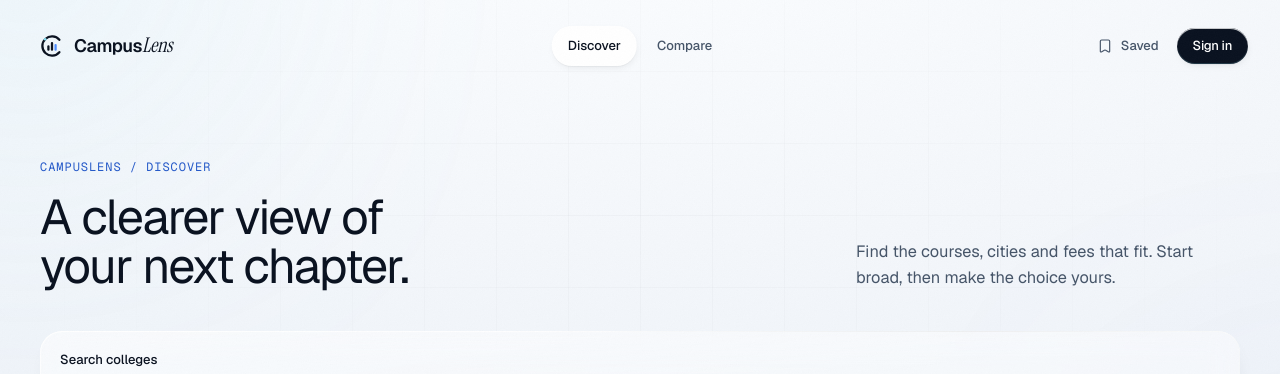
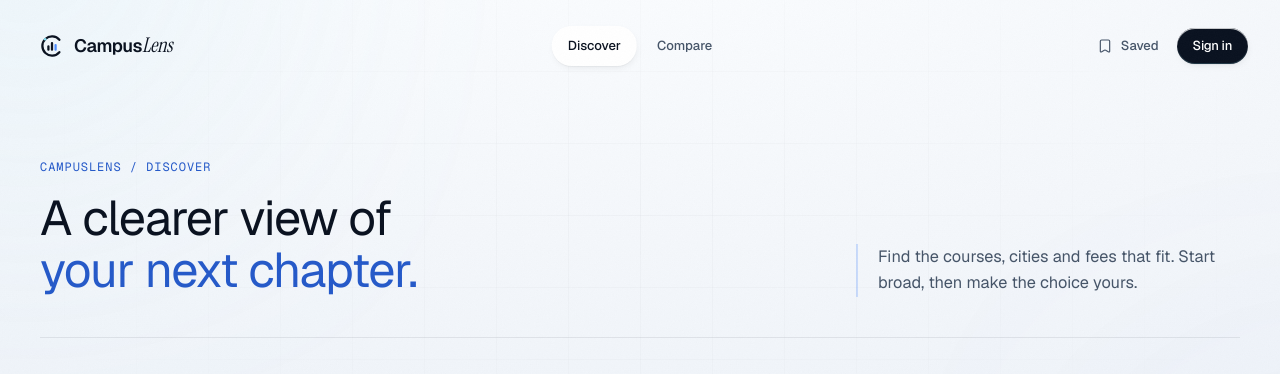
Before and after one commit to safwanshk11/CampusLens, a Next.js app: page /discover in a window 1280 px wide. Shown: the top 374 px of the page. Built offline with nearby package versions, Linux system fonts and the light colour scheme; no server answers.

Commit message:
style: refine discovery cards and comparison surfaces

```diff
--- a/src/app/(product)/compare/page.tsx
+++ b/src/app/(product)/compare/page.tsx
@@ -85,7 +85,7 @@ export default async function ComparePage({ searchParams }: Props) {
     label: string,
     get: (college: (typeof values)[number]) => React.ReactNode,
   ) => (
-    <div className="grid min-w-[44rem] grid-cols-[12rem_repeat(var(--compare-columns),minmax(11rem,1fr))] border-b border-line last:border-b-0">
+    <div className="grid min-w-[44rem] grid-cols-[12rem_repeat(var(--compare-columns),minmax(11rem,1fr))] border-b border-line transition-colors even:bg-azure/[0.025] hover:bg-azure/5 last:border-b-0">
       <div className="sticky left-0 bg-white/95 px-4 py-5 text-label font-medium text-ink-secondary backdrop-blur-sm sm:px-5">
         {label}
       </div>
@@ -105,9 +105,9 @@ export default async function ComparePage({ searchParams }: Props) {
         <ArrowLeft aria-hidden className="size-4" />
         Back to discover
       </ButtonLink>
-      <header className="mb-10">
+      <header className="mb-10 rounded-panel border border-line bg-gradient-to-br from-white/90 to-azure/5 p-6 shadow-glass-1 sm:p-10">
         <p className="eyebrow mb-4 text-azure-ink">CampusLens / Compare</p>
-        <h1 className="text-display-page">See the differences clearly.</h1>
+        <h1 className="max-w-3xl text-display-page leading-[1.08] tracking-tight text-balance">See the differences <span className="text-azure-ink">clearly.</span></h1>
         <p className="mt-4 max-w-2xl text-body text-ink-secondary">
           Aligned facts for the colleges you selected. Fees are annual tuition
           in INR; missing figures stay unavailable.
@@ -121,7 +121,7 @@ export default async function ComparePage({ searchParams }: Props) {
         className="overflow-x-auto rounded-panel border border-line bg-white/55 shadow-glass-1"
         style={{ "--compare-columns": values.length } as React.CSSProperties}
       >
-        <div className="grid min-w-[44rem] grid-cols-[12rem_repeat(var(--compare-columns),minmax(11rem,1fr))] border-b border-line bg-white/65">
+        <div className="grid min-w-[44rem] grid-cols-[12rem_repeat(var(--compare-columns),minmax(11rem,1fr))] border-b border-line bg-gradient-to-b from-azure/5 to-white/80">
           <div className="px-4 py-5 text-label text-ink-tertiary">
             Comparison
           </div>
@@ -135,7 +135,7 @@ export default async function ComparePage({ searchParams }: Props) {
               </div>
               <Link
                 href={`/colleges/${college.slug}`}
-                className="mt-3 block text-lg font-medium tracking-heading text-ink hover:text-azure-ink"
+                className="mt-4 block text-xl leading-snug font-medium tracking-heading text-ink hover:text-azure-ink"
               >
                 {college.name}
               </Link>
--- a/src/app/(product)/discover/page.tsx
+++ b/src/app/(product)/discover/page.tsx
@@ -112,16 +112,16 @@ export default async function DiscoverPage({
   );
   return (
     <Container className="pb-20 pt-36 sm:pt-40">
-      <header className="mb-10 flex flex-wrap items-end justify-between gap-6">
+      <header className="relative mb-10 flex flex-wrap items-end justify-between gap-6 border-b border-line pb-8 sm:pb-10">
         <div>
           <p className="eyebrow mb-4 text-azure-ink">CampusLens / Discover</p>
-          <h1 className="text-display-page text-ink">
+          <h1 className="text-display-page leading-[1.08] tracking-tight text-ink">
             A clearer view of
             <br />
-            your next chapter.
+            <span className="text-azure-ink">your next chapter.</span>
           </h1>
         </div>
-        <p className="max-w-sm text-body text-ink-secondary">
+        <p className="max-w-sm border-l-2 border-azure/25 pl-5 text-body leading-relaxed text-ink-secondary">
           Find the courses, cities and fees that fit. Start broad, then make the
           choice yours.
         </p>
--- a/src/components/discover/college-card.tsx
+++ b/src/components/discover/college-card.tsx
@@ -34,12 +34,12 @@ export function CollegeCard({
       <Card
         surface="solid"
         interactive={college.slug !== "specimen"}
-        className="group/card relative flex h-full cursor-pointer flex-col overflow-hidden transition-shadow duration-(--duration-base) hover:shadow-glass-2"
+        className="group/card relative flex h-full cursor-pointer flex-col overflow-hidden bg-gradient-to-br from-white via-white/95 to-azure/5 transition-shadow duration-(--duration-base) hover:shadow-glass-2"
       >
         <div className="mb-5 flex items-center justify-between gap-3">
           <span
             aria-hidden
-            className="grid size-12 place-items-center rounded-tile bg-azure/10 text-azure-ink"
+            className="grid size-12 place-items-center rounded-tile bg-azure/10 text-azure-ink ring-1 ring-inset ring-azure/10 transition-colors group-hover/card:bg-azure/15"
           >
             <GraduationCap className="size-5" strokeWidth={1.75} />
           </span>
@@ -53,7 +53,7 @@ export function CollegeCard({
         </div>
         <h3
           id={`college-${college.id}`}
-          className="text-xl font-medium tracking-heading text-ink"
+          className="text-xl font-medium leading-snug tracking-heading text-ink transition-colors group-hover/card:text-azure-ink"
         >
           {college.name}
         </h3>
@@ -74,7 +74,7 @@ export function CollegeCard({
           </span>
           {college.isDemo && <Badge tone="accent">Illustrative</Badge>}
         </div>
-        <dl className="mt-6 grid grid-cols-2 gap-4 border-y border-line py-5">
+        <dl className="mt-6 grid grid-cols-2 gap-4 rounded-tile border border-line bg-azure/[0.025] p-4">
           <div>
             <dt className="text-label text-ink-secondary">
               Annual tuition from
--- a/src/components/discover/compare-insights.tsx
+++ b/src/components/discover/compare-insights.tsx
@@ -30,10 +30,11 @@ export function CompareInsights({ slugs }: { slugs: string[] }) {
     }
   }
   return (
-    <Card surface="quiet" className="mb-8">
+    <Card surface="quiet" className="mb-8 border border-azure/15 bg-gradient-to-br from-white/80 to-azure/5">
       <div className="flex flex-wrap items-center justify-between gap-4">
         <div>
-          <h2 className="text-xl font-medium">Which fits you better?</h2>
+          <p className="eyebrow mb-3 text-azure-ink">A closer look</p>
+          <h2 className="text-2xl tracking-heading font-medium">Which fits you better?</h2>
           <p className="mt-2 max-w-2xl text-label text-ink-secondary">
             Ask Gemini to explain cost, placement salary and review trade-offs
             using the figures in this comparison.
```
